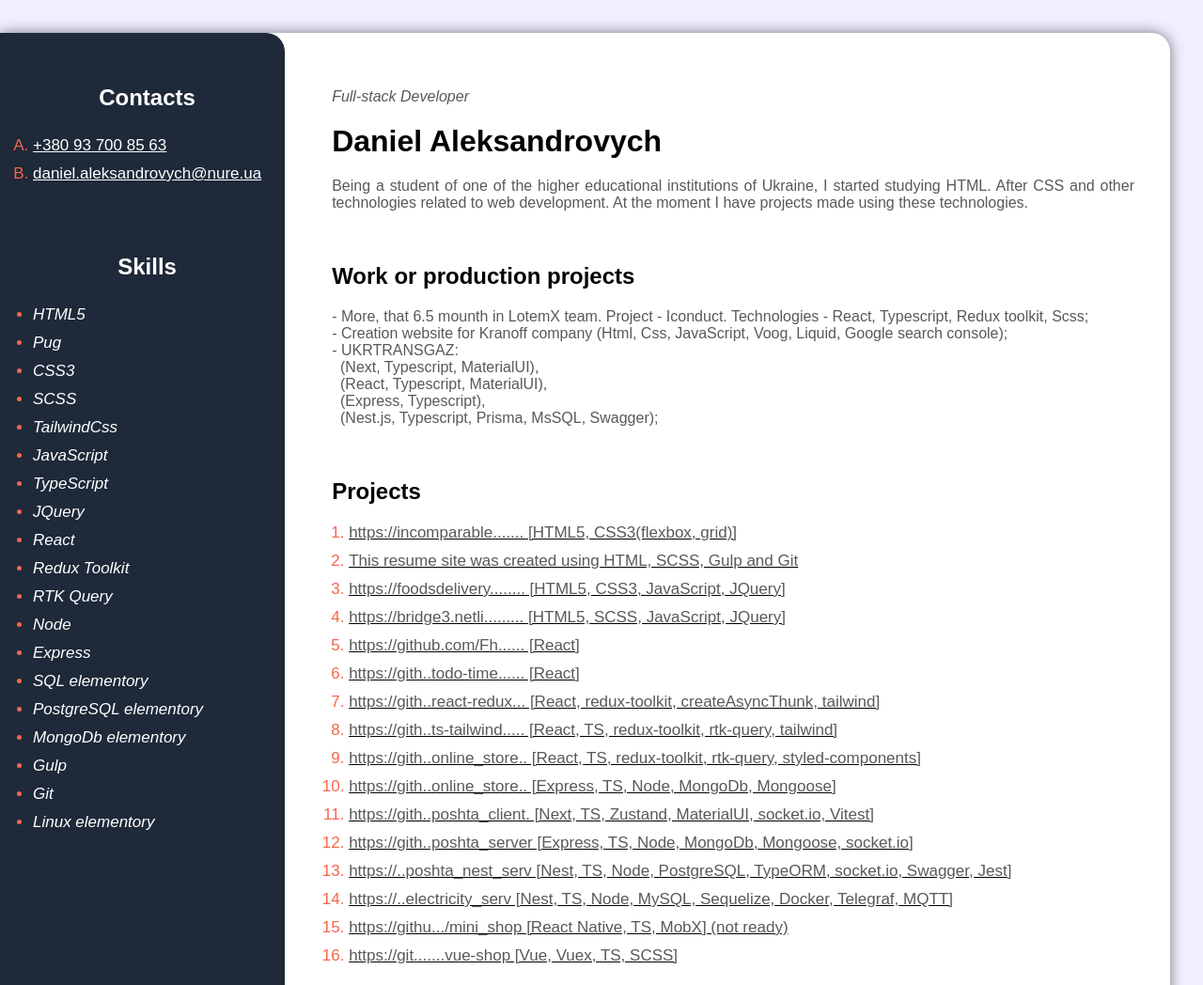
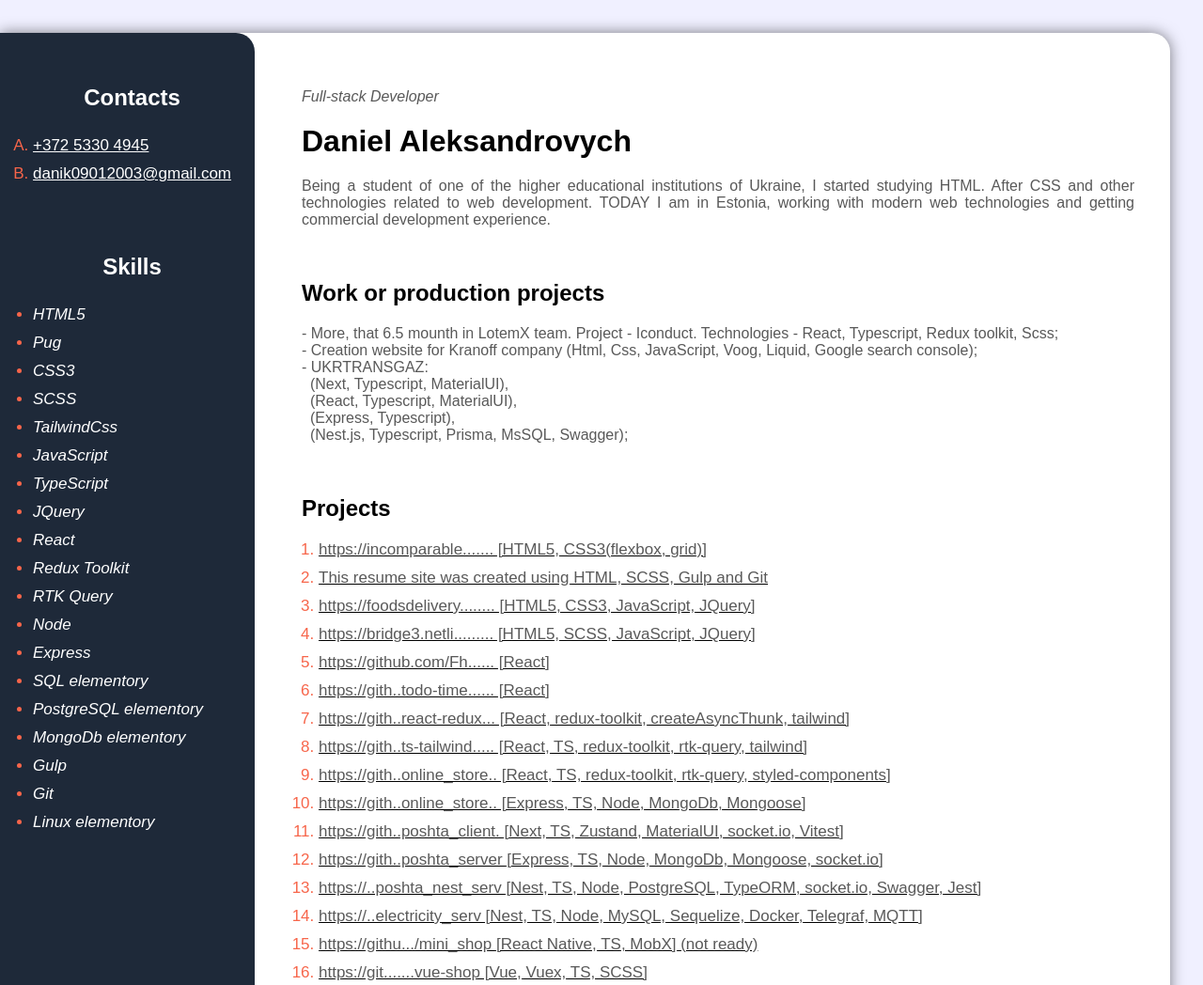
Before and after one commit to Fhgdethg/resume, a website: page src/index.html in a window 1280 px wide. Shown: the top 1048 px of the page at 94% size. Drawn offline with nearby package versions, Linux system fonts and the light colour scheme.

Commit message:
Change for Estonia

```diff
--- a/src/index.html
+++ b/src/index.html
@@ -18,15 +18,15 @@
 					<h2 class="second__title">Contacts</h2>
 					<ol type="A" class="aside__contacts">
 						<li class="aside__contacts-item">
-							<a href="tel:+380937008563" class="aside__phone">
-								+380 93 700 85 63
+							<a href="tel:+37253304945" class="aside__phone">
+								+372 5330 4945
 							</a>
 						</li>
 						<li class="aside__contacts-item">
 							<a
-								href="mailto:daniel.aleksandrovych@nure.ua"
+								href="mailto:danik09012003@gmail.com"
 								class="aside__email">
-								daniel.aleksandrovych@nure.ua
+								danik09012003@gmail.com
 							</a>
 						</li>
 					</ol>
@@ -65,8 +65,8 @@
 					<p class="main__info-info">
 						Being a student of one of the higher educational institutions of
 						Ukraine, I started studying HTML. After CSS and
-						other technologies related to web development. At the moment I have
-						projects made using these technologies.
+						other technologies related to web development. TODAY I am in Estonia, working with modern web technologies and getting
+						commercial development experience.
 					</p>
 				</div>
         <div class="main__info">
@@ -265,10 +265,10 @@
 				<div class="main__projects">
 					<h2 class="second__title">Education</h2>
 					<span class="education__university">
-						Bachelor of Kharkov National University of Radioelectronics.<br>Specialty is automation and computer-integrated technologies [09.2020 - 06.2024]</span
+						Bachelor of Kharkov National University of Radioelectronics.<br>Specialty is automation and computer-integrated technologies [09.2020 - 06.2024] (Ukraine)</span
 					>
 					<span class="education__university">
-						Master of Kharkov National University of Radioelectronics.<br>Specialty is automation and computer-integrated technologies [09.2024 - 12.2025]</span
+						Master of Kharkov National University of Radioelectronics.<br>Specialty is automation and computer-integrated technologies [09.2024 - 12.2025] (Ukraine)</span
 					>
 				</div>
 				<div class="main__pdf-cv-links">
```
Also changed, not shown: 1 other file.
